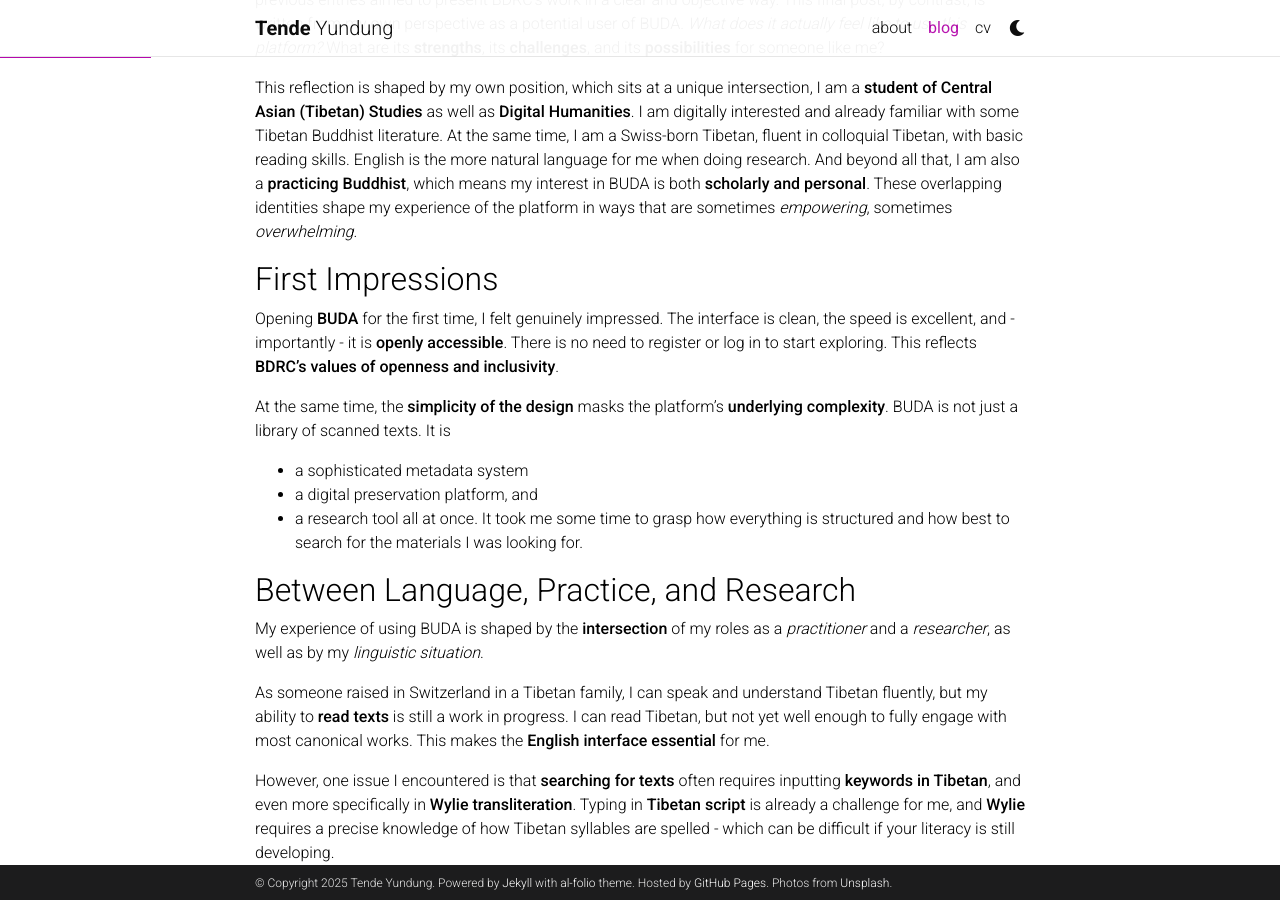
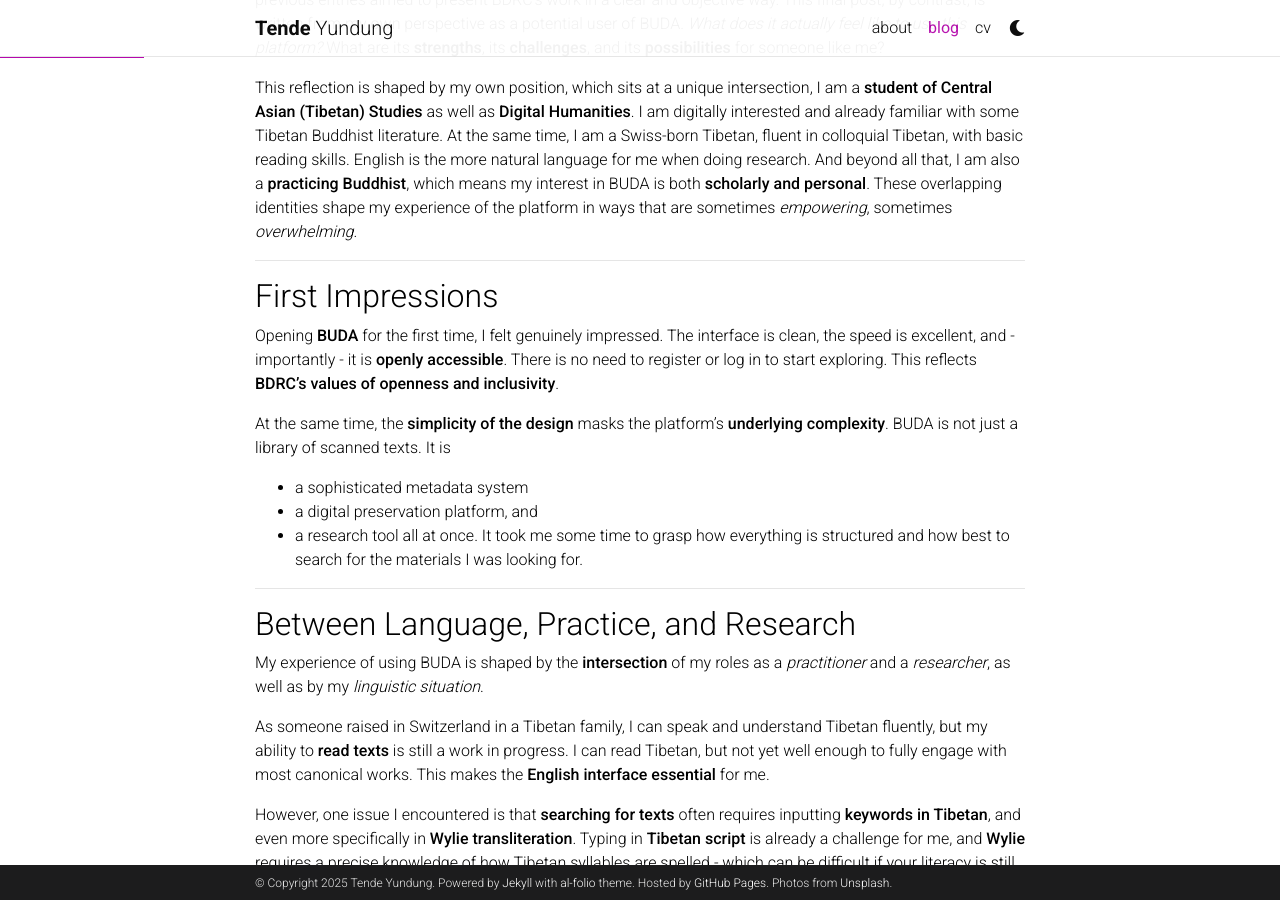
Before and after one commit to yundung/yundung.github.io, a Jekyll site: the page built from _posts/2025-05-02-conclusion.md, in a window 1280 px wide and 900 px high, scrolled down 393 px. Built offline with Jekyll 4.4.1, drawn with Linux system fonts in a browser that asks for light colours; full-size pictures stand in for the smaller copies a plugin makes; comment, search, counter and statistics services are not loaded; a style sheet for code colours, icons or effects is not loaded.

Commit message:
minor formal fixes

```diff
--- a/_posts/2025-05-02-conclusion.md
+++ b/_posts/2025-05-02-conclusion.md
@@ -15,6 +15,8 @@
 
 This reflection is shaped by my own position, which sits at a unique intersection, I am a **student of Central Asian (Tibetan) Studies** as well as **Digital Humanities**. I am digitally interested and already familiar with some Tibetan Buddhist literature. At the same time, I am a Swiss-born Tibetan, fluent in colloquial Tibetan, with basic reading skills. English is the more natural language for me when doing research. And beyond all that, I am also a **practicing Buddhist**, which means my interest in BUDA is both **scholarly and personal**. These overlapping identities shape my experience of the platform in ways that are sometimes *empowering*, sometimes *overwhelming*.
 
+---
+
 ## First Impressions
 
 Opening **BUDA** for the first time, I felt genuinely impressed. The interface is clean, the speed is excellent, and - importantly - it is **openly accessible**. There is no need to register or log in to start exploring. This reflects **BDRC’s values of openness and inclusivity**.
@@ -24,6 +26,8 @@
 - a digital preservation platform, and
 - a research tool
 all at once. It took me some time to grasp how everything is structured and how best to search for the materials I was looking for.
+
+---
 
 ## Between Language, Practice, and Research
 
@@ -71,11 +75,15 @@
 
 Because I already have some background knowledge of key figures and works in this tradition, I can navigate the material with more confidence. I know what to look for and can recognize texts that interest me. But I wonder how someone like a fellow Swiss-born Tibetan, with less experience in Buddhist studies, might find their way on the platform. Without some basic context, BUDA’s structure and terminology could be a bit challenging at first.
 
+---
+
 ## Strengths and Limitations
 
 There is much to appreciate in **BUDA**. The quality of **digital scans is excellent**, the **metadata is detailed and carefully structured**, and the **inclusion of traditional classifications** helps situate texts within the wider Tibetan literary landscape. Being able to explore entire collections organized by tradition, author, or even geographic origin is remarkable. As a *student* and *practitioner*, this feels like a gift.
 
 And yet, there are limits to what I can currently do. While I have a basic understanding of how linked open data works and why metadata is important, I am not yet technically skilled enough to use BUDA’s more advanced research tools such as SPARQL queries or the API. I see the potential, but it lies just beyond my current abilities.
+
+---
 
 ## Final Thoughts: A Platform That Inspires Growth
 
@@ -83,7 +91,11 @@
 
 While I’m excited by the possibilities BUDA offers, I’m also aware of my own linguistic and technical limits that sometimes make the platform feel challenging. For me, BUDA is a bridge between cultural heritage and technology, between past and future, and between personal belief and academic study. I hope it continues to grow in ways that support scholars, Tibetans, digital learners, and spiritual seekers alike.
 
-This brings my five-part blog series on the digitization of Tibetan Buddhist texts to a close. **Thank you for reading!**
+This brings my five-part blog series on the digitization of Tibetan Buddhist texts to a close.
+
+> **Thank you for reading!**
+
+---
 
 ## Read all of the blog posts here:
 
```
Also changed, not shown: _posts/2025-04-11-BUDA.md (+6 -0 lines), _posts/2025-04-18-BUDA2.md (+1 -0 lines).
